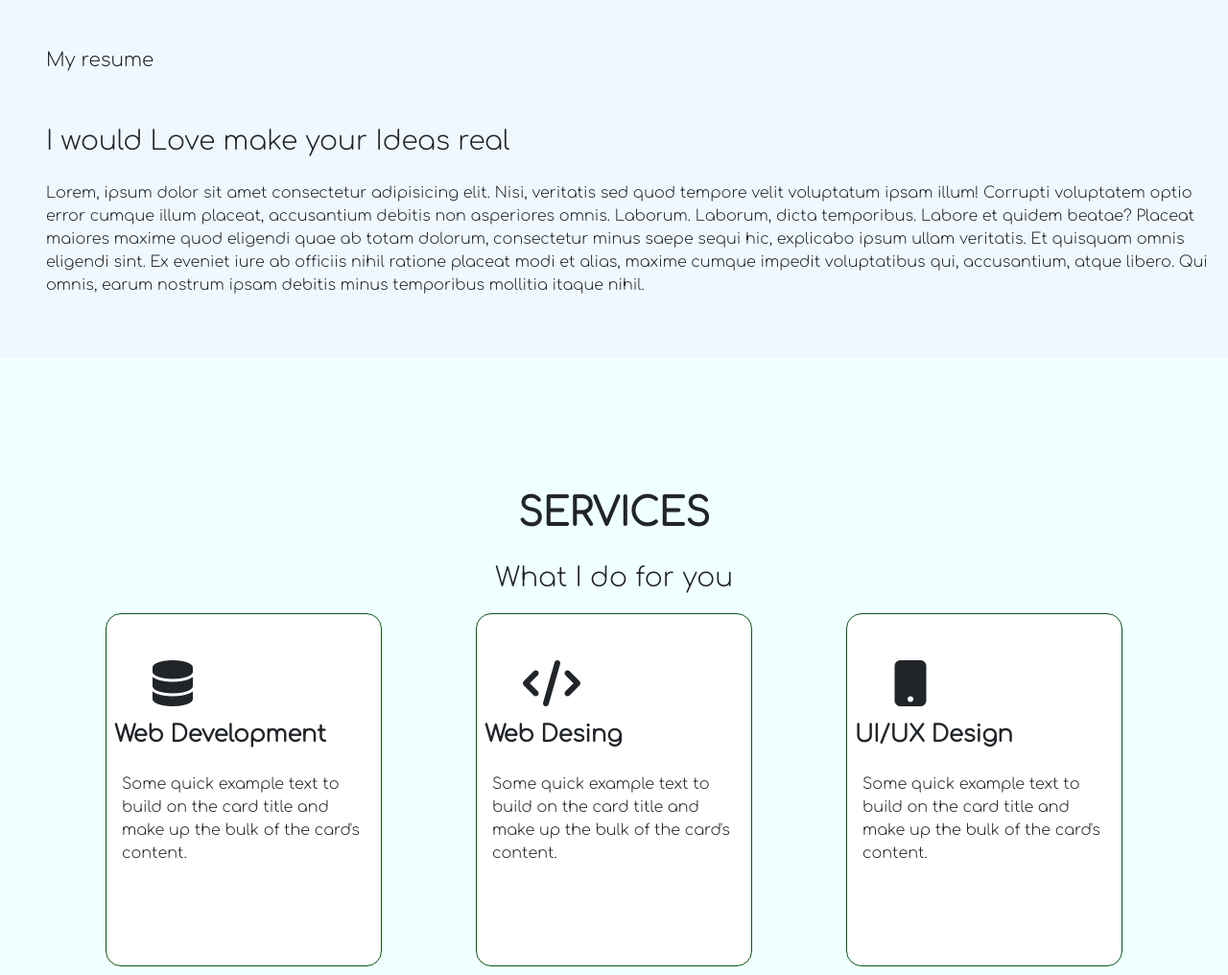
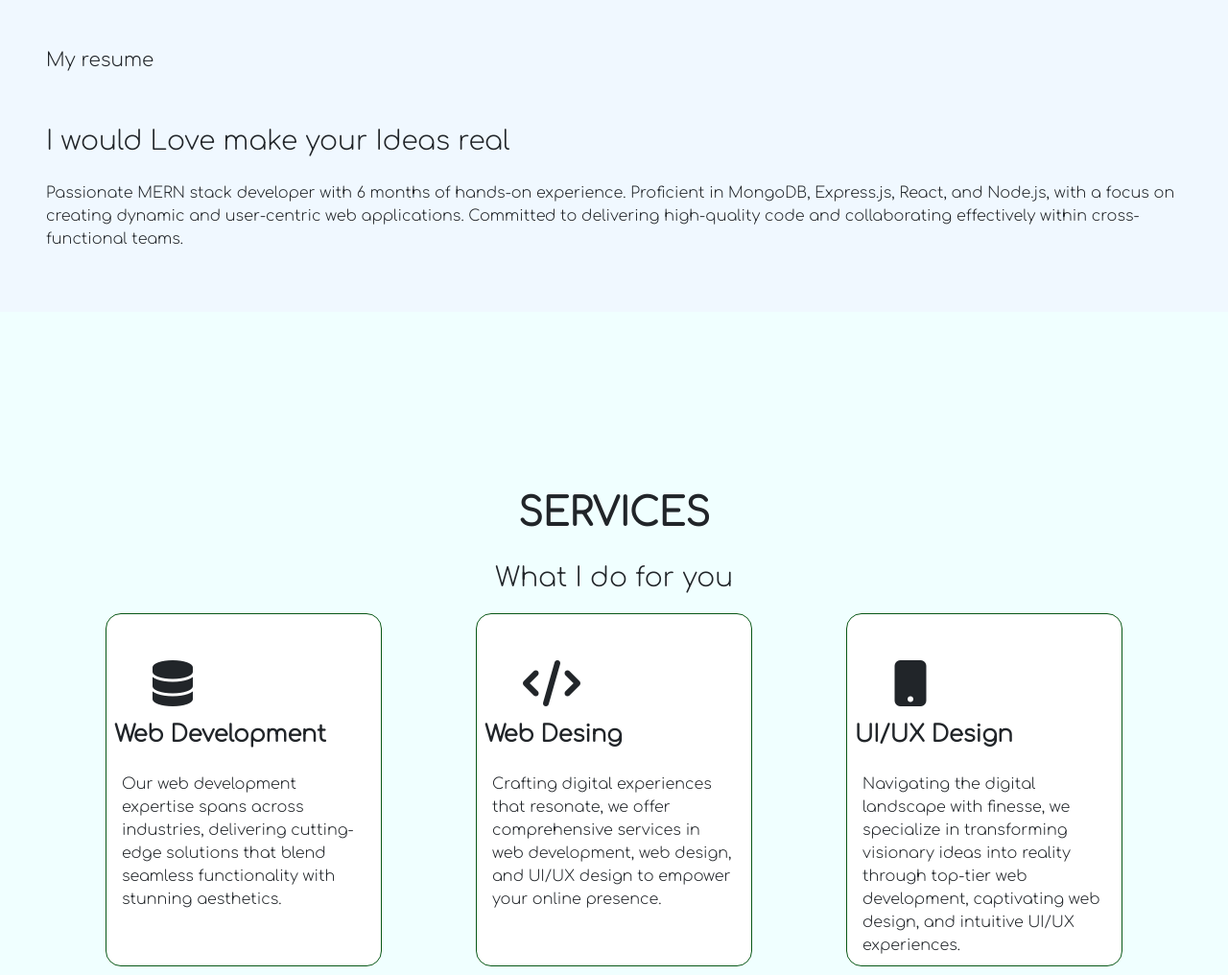
Before and after one commit to soubankunnummel/portfolio, a plain HTML site: page index.html in a window 1280 px wide. Shown: the part 1197-2213 px from the top of the page at 96% size. Drawn offline with nearby package versions, Linux system fonts and the light colour scheme; a web font is replaced by a local one.

Commit message:
therd commit

```diff
--- a/index.html
+++ b/index.html
@@ -110,9 +110,10 @@
                 <h5 class="title-small  py-lg-5 py-3">My resume</h5>
                 <h3 class="title-big mb-4">I would Love make your Ideas real</h3>
                 <p>
-                  Lorem, ipsum dolor sit amet consectetur adipisicing elit. Nisi, veritatis sed quod tempore velit voluptatum ipsam illum! Corrupti voluptatem optio error cumque illum placeat, accusantium debitis non asperiores omnis. Laborum.
-                  Laborum, dicta temporibus. Labore et quidem beatae? Placeat maiores maxime quod eligendi quae ab totam dolorum, consectetur minus saepe sequi hic, explicabo ipsum ullam veritatis. Et quisquam omnis eligendi sint.
-                  Ex eveniet iure ab officiis nihil ratione placeat modi et alias, maxime cumque impedit voluptatibus qui, accusantium, atque libero. Qui omnis, earum nostrum ipsam debitis minus temporibus mollitia itaque nihil.
+                  Passionate MERN stack developer with 6 months of hands-on experience.
+                  Proficient in MongoDB, Express.js, React, and Node.js, with a focus on creating dynamic
+                   and user-centric web applications. Committed to delivering high-quality code and collaborating effectively
+                   within cross-functional teams.
                 </p>
 
             </div>
@@ -133,7 +134,7 @@
                     <i  style="font-size: 3rem; padding-left: 3rem; padding-top:3rem;" class="fa-solid fa-database "></i>
                     <h2 class="fs-4 fw-bold pt-3 ps-2">Web Development</h2>
                     <div class="card-body">
-                      <p class="card-text">Some quick example text to build on the card title and make up the bulk of the card's content.</p>
+                      <p class="card-text">Our web development expertise spans across industries, delivering cutting-edge solutions that blend seamless functionality with stunning aesthetics.</p>
                     </div>
                   </div>
 
@@ -141,7 +142,7 @@
                     <i style="font-size: 3rem; padding-left: 3rem; padding-top:3rem;" class="fa-solid fa-code"></i>
                     <h2 class="fs-4 fw-bold pt-3 ps-2" class="title-big ">Web Desing</h2>
                     <div class="card-body">
-                      <p class="card-text">Some quick example text to build on the card title and make up the bulk of the card's content.</p>
+                      <p class="card-text">Crafting digital experiences that resonate, we offer comprehensive services in web development, web design, and UI/UX design to empower your online presence.</p>
                     </div>
                   </div>
 
@@ -149,7 +150,7 @@
                     <i style="font-size: 3rem; padding-left: 3rem; padding-top:3rem;" class="fa-solid fa-mobile-button"></i>
                     <h2 class="fs-4 fw-bold pt-3 ps-2" class="title-big">UI/UX Design</h2>
                   <div class="card-body">
-                    <p class="card-text">Some quick example text to build on the card title and make up the bulk of the card's content.</p>
+                    <p class="card-text">Navigating the digital landscape with finesse, we specialize in transforming visionary ideas into reality through top-tier web development, captivating web design, and intuitive UI/UX experiences.</p>
                   </div>
                 </div>
 
@@ -165,7 +166,7 @@
                     <i  style="font-size: 3rem; padding-left: 3rem; padding-top:3rem;" class="fa-solid fa-database "></i>
                     <h2 class="fs-4 fw-bold pt-3 ps-2">Web Development</h2>
                     <div class="card-body">
-                      <p class="card-text">Some quick example text to build on the card title and make up the bulk of the card's content.</p>
+                      <p class="card-text">Our web development expertise spans across industries, delivering cutting-edge solutions that blend seamless functionality with stunning aesthetics.</p>
                     </div>
                   </div>
 
@@ -176,7 +177,7 @@
                     <i style="font-size: 3rem; padding-left: 3rem; padding-top:3rem;" class="fa-solid fa-code"></i>
                     <h2 class="fs-4 fw-bold pt-3 ps-2" class="title-big ">Web Desing</h2>
                     <div class="card-body">
-                      <p class="card-text">Some quick example text to build on the card title and make up the bulk of the card's content.</p>
+                      <p class="card-text">Crafting digital experiences that resonate, we offer comprehensive services in web development, web design, and UI/UX design to empower your online presence.</p>
                     </div>
                   </div>
 
@@ -187,7 +188,7 @@
                     <i style="font-size: 3rem; padding-left: 3rem; padding-top:3rem;" class="fa-solid fa-mobile-button"></i>
                     <h2 class="fs-4 fw-bold pt-3 ps-2" class="title-big">UI/UX Design</h2>
                   <div class="card-body">
-                    <p class="card-text">Some quick example text to build on the card title and make up the bulk of the card's content.</p>
+                    <p class="card-text">Navigating the digital landscape with finesse, we specialize in transforming visionary ideas into reality through top-tier web development, captivating web design, and intuitive UI/UX experiences.</p>
                   </div>
                 </div>
 
@@ -284,6 +285,9 @@
                 <a class="ps-3" href="https://www.linkedin.com/in/muhammed-souban-6b752921a/">
                   <i class="fa-brands fa-linkedin" style="color: #000000;"></i>
                 </a>
+                <a class="ps-3" href="https://twitter.com/Souban_">
+                  <i class="fa-brands fa-x-twitter" style="color: #000000;"></i>
+                </a>
 
 
               </div>
--- a/style.css
+++ b/style.css
@@ -462,16 +462,16 @@ li{
     background: rgb(255, 255, 255);
     display: block;
     height: 20px;
-    border: 1px solid black;
+    border: 1px solid rgb(84, 154, 95);
     border-radius: 10px;
     overflow: hidden;
 
-    box-shadow: rgba(0, 0, 0, 0.16) 0px 3px 6px, rgba(0, 0, 0, 0.23) 0px 3px 6px;
+    /* box-shadow: rgba(0, 0, 0, 0.16) 0px 3px 6px, rgba(0, 0, 0, 0.23) 0px 3px 6px; */
     transition: all 3.0s cubic-bezier(.25,.8,.25,1);
 
 }
 .bar:hover{
-    box-shadow: rgba(0, 0, 0, 0.3) 0px 19px 38px, rgba(0, 0, 0, 0.22) 0px 15px 12px;
+    /* box-shadow: rgba(0, 0, 0, 0.3) 0px 19px 38px, rgba(0, 0, 0, 0.22) 0px 15px 12px; */
     transition: 1s;
 }
 .bar span{
```
